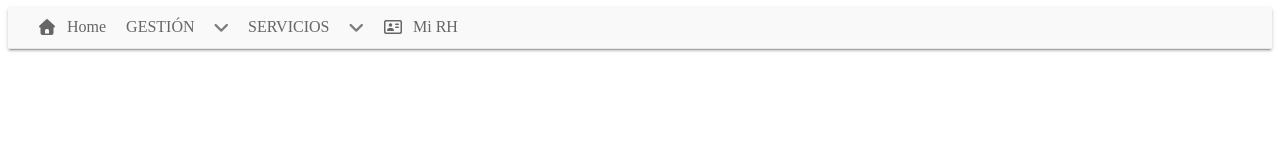
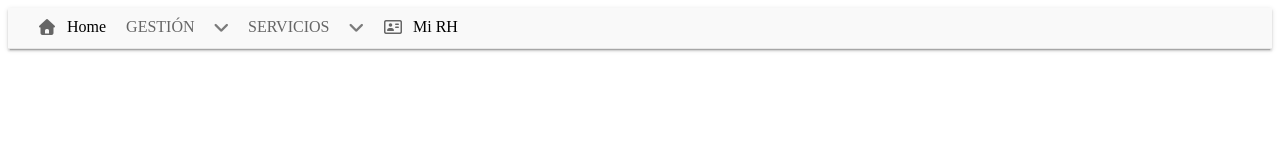
Before and after one commit to rdguzmanARG/MegaMenu, a Vue app: page / in a window 1280 px wide. Shown: the top 160 px of the page. Built offline with nearby package versions, Linux system fonts and the light colour scheme.

Commit message:
Add link on main icons

```diff
--- a/src/vue-components/IconMenu.vue
+++ b/src/vue-components/IconMenu.vue
@@ -4,6 +4,7 @@ export default {
   props: {
     iconClass: { type: String, required: true },
     label: { type: String, required: true },
+    url: { type: String, required: true },
   },
   methods: {
     toggleMenu() {
@@ -16,11 +17,11 @@ export default {
 <template>
   <div @mouseenter="toggleMenu" class="mmenu-item-desktop mm-icon">
     <i :class="iconClass"></i>
-    <span>{{ label }}</span>
+    <a :href="url" target="_blank">{{ label }}</a>
   </div>
   <div @click="toggleMenu" class="mmenu-item-mobile mm-icon">
     <i :class="iconClass"></i>
-    <span>{{ label }}</span>
+    <a :href="url" target="_blank">{{ label }}</a>
   </div>
 </template>
 
@@ -52,6 +53,11 @@ export default {
   position: relative;
   align-items: center;
 
+  a {
+    text-decoration: none;
+    color: #000;
+  }
+
   &.home {
     color: #ff8300;
   }
```
